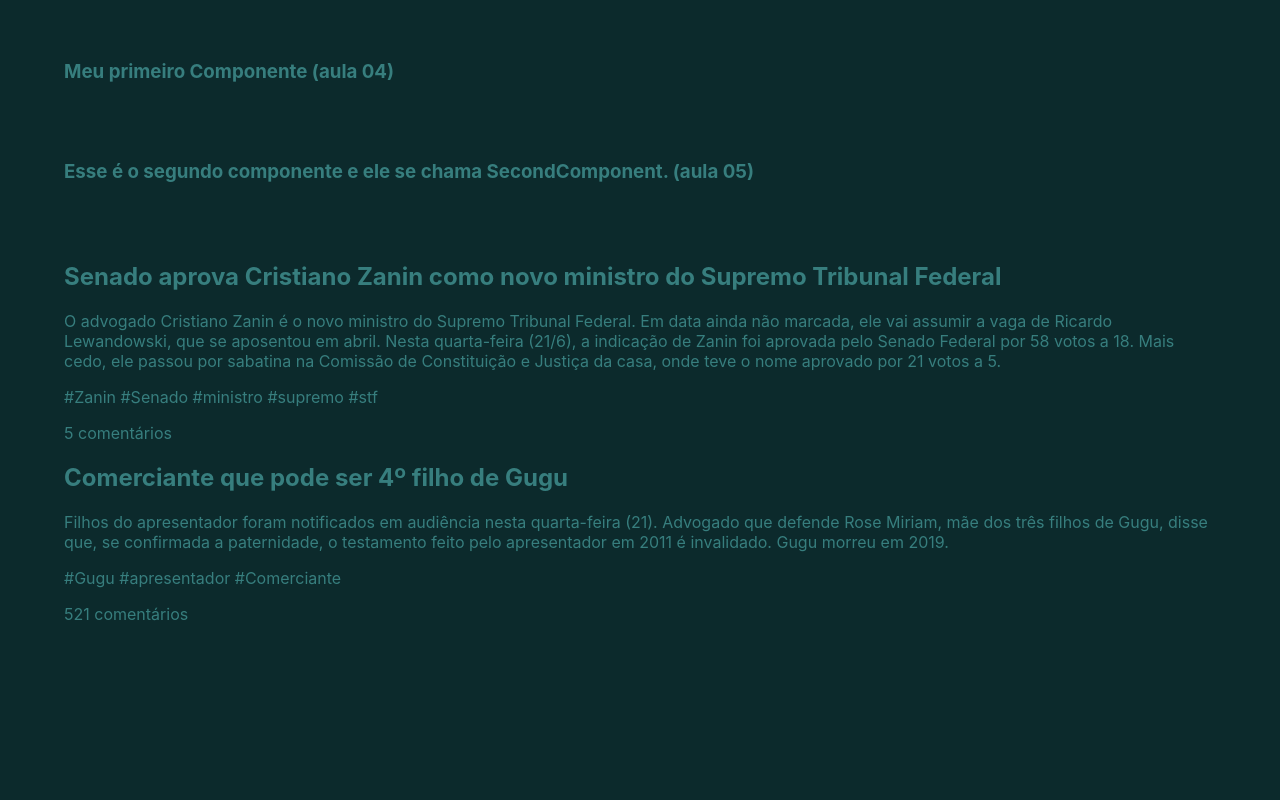
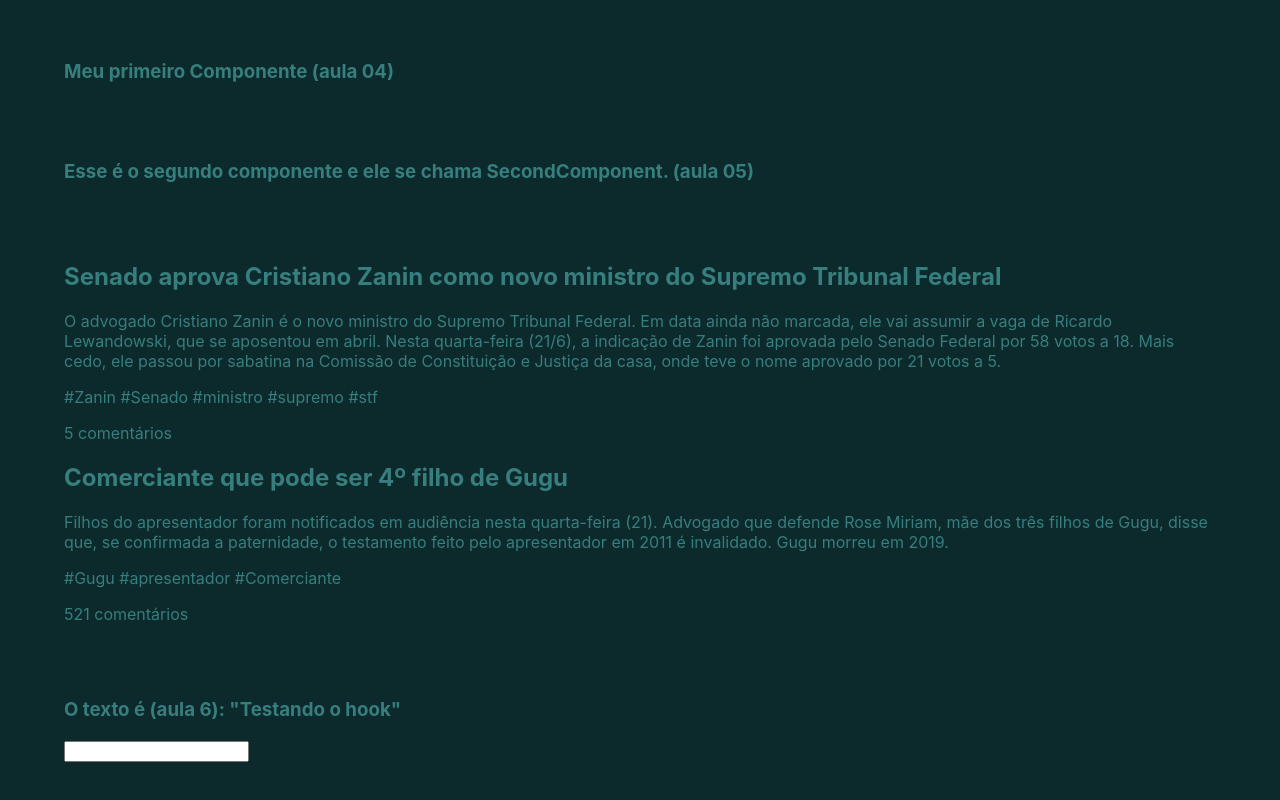
Before and after one commit to denieldiniz/TypeScript, a React (Create React App) app in the folder 11_react_com_ts/: page / in a window 1280 px wide. Shown: the part 372-1172 px from the top of the page. Before the commit the page ends 1076 px from the top, so only its background shows below. Built offline with nearby package versions, Linux system fonts and the light colour scheme.

Commit message:
06 - UseState(Hook)

```diff
--- a/11_react_com_ts/src/App.tsx
+++ b/11_react_com_ts/src/App.tsx
@@ -4,6 +4,7 @@ import React from "react";
 import { FirstComponent } from "./components/FirstComponent";
 import SecondComponent from "./components/SecondCOmponent";
 import Desestruturado from "./components/Desestruturado";
+import State from "./components/State";
 
 function App() {
   //------------------------------------------------------
@@ -63,6 +64,13 @@ function App() {
         numComentarios={521}
         tags={["Gugu", "apresentador", "Comerciante"]}
       />
+      <br />
+      <br />
+
+      {/* 06 - UseState(Hook) --------------- */}
+      <State />
+      <br />
+      <br />
     </div>
   );
 }
--- /dev/null
+++ b/11_react_com_ts/src/components/State.tsx
@@ -0,0 +1,23 @@
+// tsrsfc
+// import * as React from "react";
+// import { useState } from "react";
+import React, { useState, ChangeEvent } from "react";
+
+const State = () => {
+  const [text, setText] = useState<string | boolean>("Testando o hook");
+
+  const handleChange = (e: ChangeEvent<HTMLInputElement>) => {
+    setText(e.target.value);
+  };
+
+  return (
+    <div>
+      <h3>O texto é (aula 6): "{text}"</h3>
+      <p>
+        <input type="text" onChange={handleChange} />
+      </p>
+    </div>
+  );
+};
+
+export default State;
```
